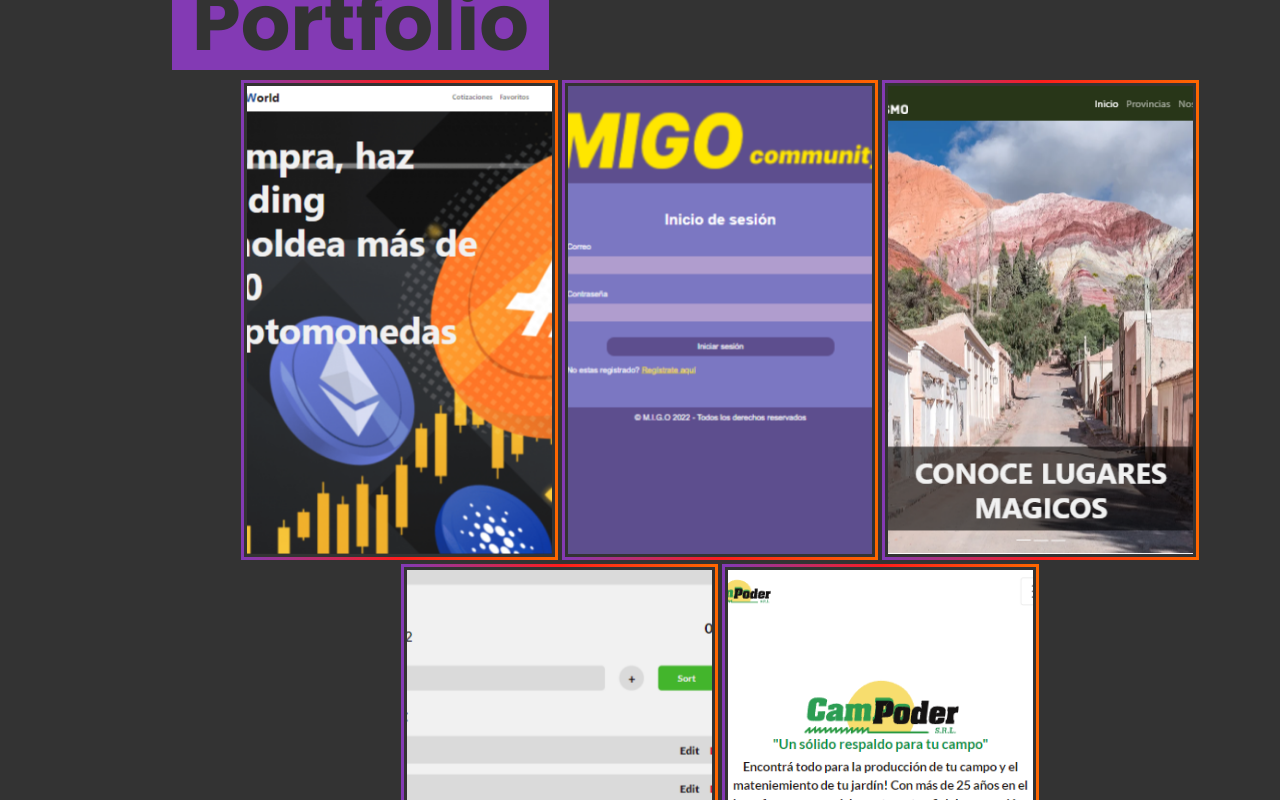
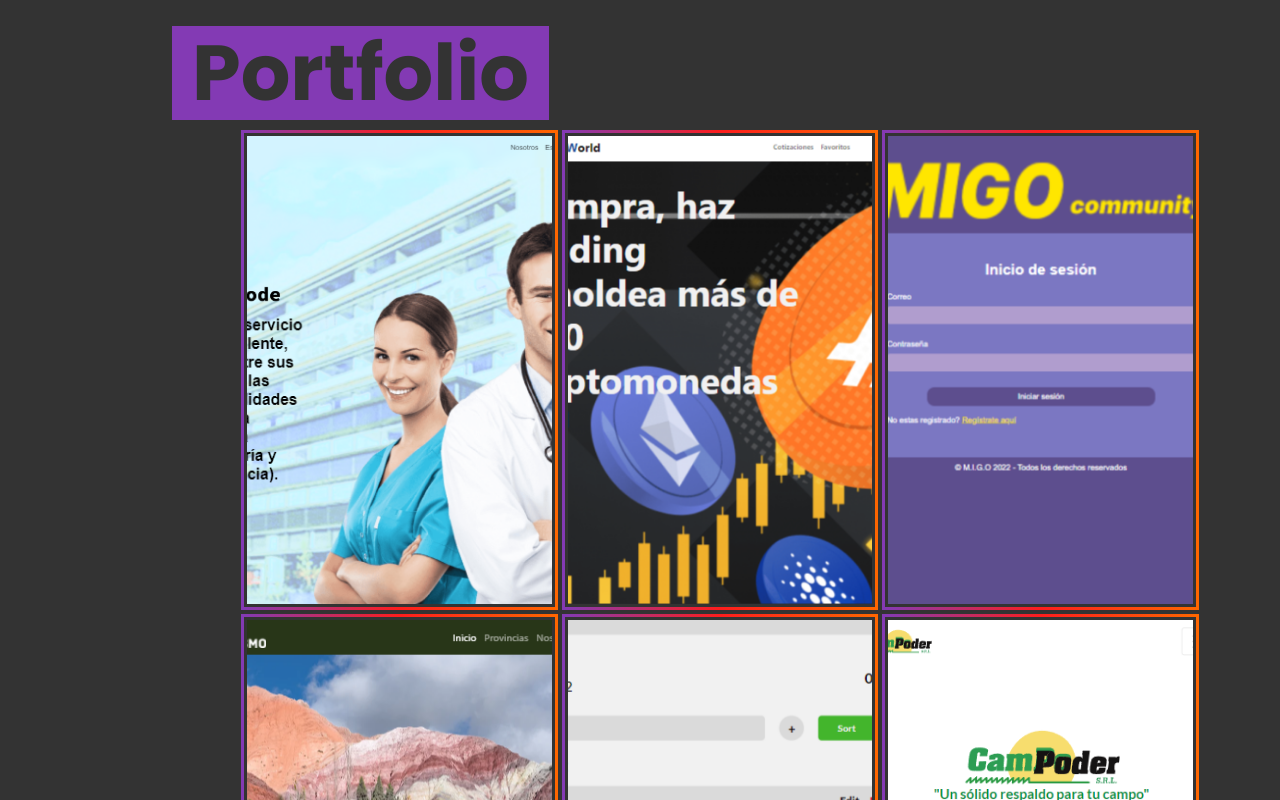
Before and after one commit to LMBarthaburu/portfolio-web, a React (Create React App) app: page / in a window 1280 px wide. Shown: the part 1400-2200 px from the top of the page. Built offline with nearby package versions, Linux system fonts and the light colour scheme.

Commit message:
agregure proyecto clinica

```diff
--- a/src/components/About/about.css
+++ b/src/components/About/about.css
@@ -2,6 +2,7 @@
   padding: 10px 128px;
   color: var(--font-dark);
   display: flex;
+  margin: 25px 0;
 }
 .container{
   flex: 1.5;
--- a/src/components/Contact/contact.css
+++ b/src/components/Contact/contact.css
@@ -2,6 +2,7 @@
   padding: 0 128px;
   color: var(--font-dark);
   position: relative;
+  margin-top: 15px;
 }
 .text-form{
   display: flex;
--- a/src/data.js
+++ b/src/data.js
@@ -3,7 +3,17 @@
 import cpd from '../src/Assets/Img/campoder.png'
 import migo from '../src/Assets/Img/migo.png'
 import crypto from '../src/Assets/Img/crypto.png'
+import clinica from '../src/Assets/Img/clinica-rc.png'
 export const portfolio =[
+  {
+    id: 6,
+    img:clinica,
+    nombre: 'Clinica RC',
+    repositorio:'https://github.com/marcosarias21/proyecto-clinica',
+    repositorioBackEnd: 'https://github.com/LMBarthaburu/proyecto-clinica-backend',
+    link:'https://clinica-rc-24i.netlify.app/',
+    tecnologias:'MERN',
+  },
   {
     id: 1,
     img:crypto,
```
Also changed, not shown: src/Assets/Img/clinica-rc.png (added).
